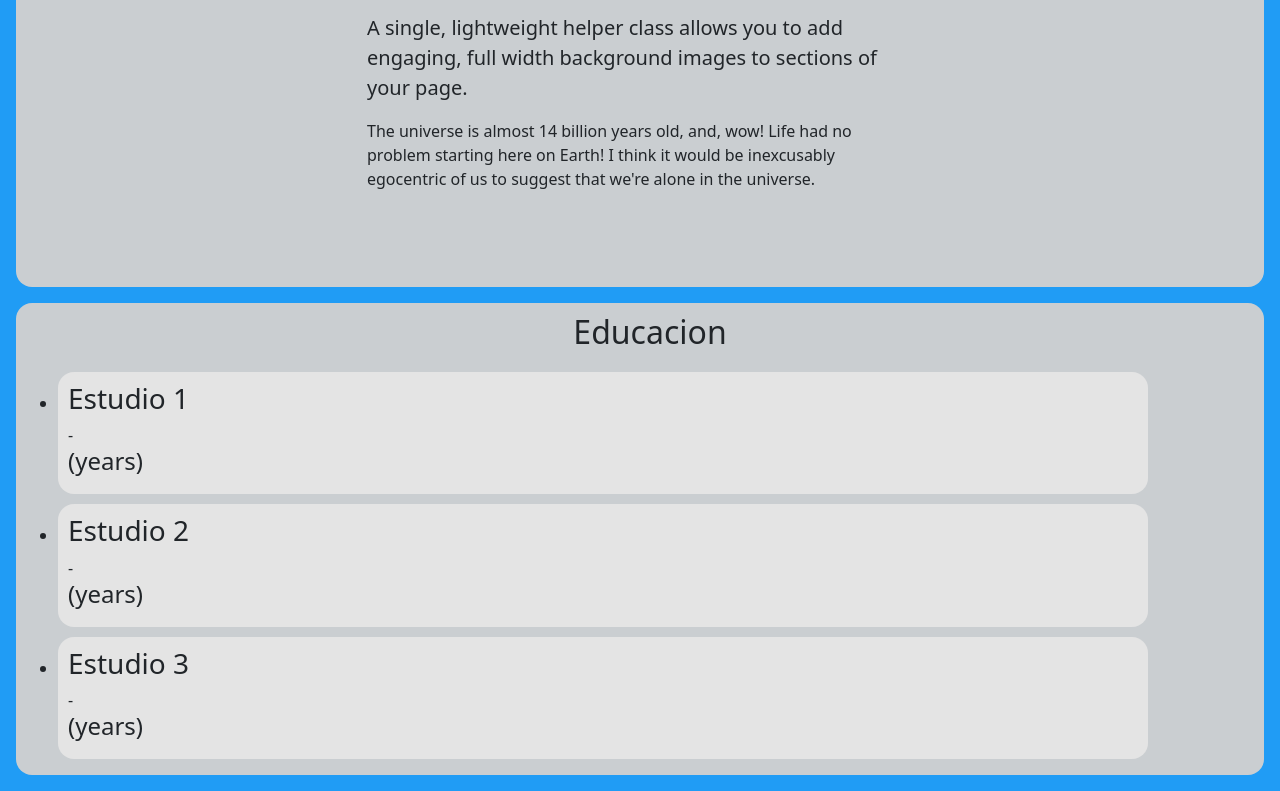
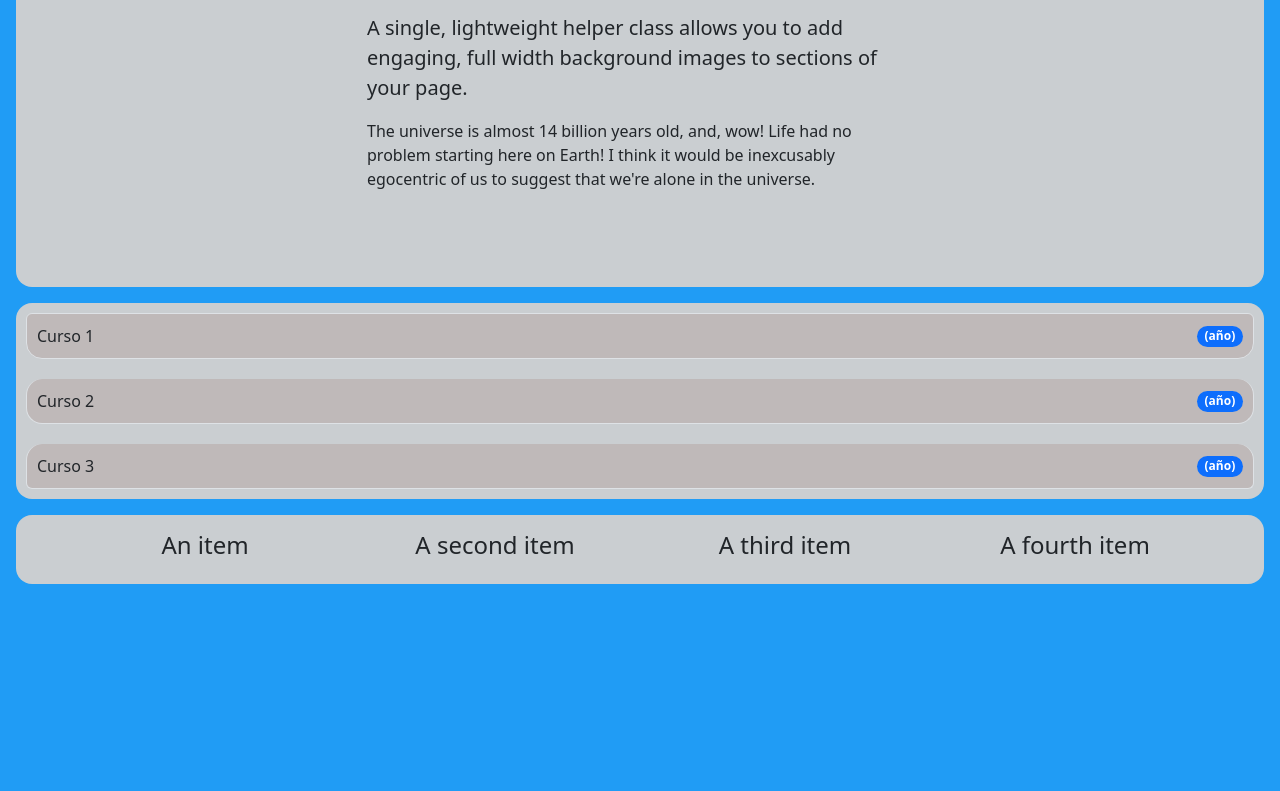
Before and after one commit to lucasalbornoz04/front-angular, an Angular app in the folder front/: page / in a window 1280 px wide. Shown: the part 597-1388 px from the top of the page. After the commit the page ends 1197 px from the top, so only its background shows below. Built offline with nearby package versions, Linux system fonts and the light colour scheme.

Commit message:
agregado skill

```diff
--- a/front/src/app/app.component.html
+++ b/front/src/app/app.component.html
@@ -2,3 +2,4 @@
 <app-header></app-header>
 <app-abount-me></app-abount-me>
 <app-education></app-education>
+<app-skill></app-skill>
--- a/front/src/app/app.module.ts
+++ b/front/src/app/app.module.ts
@@ -6,6 +6,7 @@ import { HeaderComponent } from './components/header/header.component';
 import { NavbarComponent } from './components/navbar/navbar.component';
 import { AbountMeComponent } from './components/abount-me/abount-me.component';
 import { EducationComponent } from './components/education/education.component';
+import { SkillComponent } from './components/skill/skill.component';
 
 @NgModule({
   declarations: [
@@ -13,7 +14,8 @@ import { EducationComponent } from './components/education/education.component';
     HeaderComponent,
     NavbarComponent,
     AbountMeComponent,
-    EducationComponent
+    EducationComponent,
+    SkillComponent
   ],
   imports: [
     BrowserModule
--- a/front/src/app/components/education/education.component.css
+++ b/front/src/app/components/education/education.component.css
@@ -10,7 +10,7 @@ h2{
     justify-content: center;
 }
 li{
-    background-color: rgb(228, 228, 228);
+    background-color: rgb(191, 185, 185);
     border-radius:1rem;
     padding: 10px;
     margin: 10px;
--- a/front/src/app/components/education/education.component.html
+++ b/front/src/app/components/education/education.component.html
@@ -1,18 +1,16 @@
-<section class="pay-5">
-<div class="row">
-    <h2>Educacion</h2>
-    <div class="col-lg-11">
-        <ul>
-            <li>
-                <h3>Estudio 1</h3> - <h4>(years)</h4>
-            </li>
-            <li>
-                <h3>Estudio 2</h3> - <h4>(years)</h4>
-            </li>
-            <li>
-                <h3>Estudio 3</h3> - <h4>(years)</h4>
-            </li>
-        </ul>
-    </div>
-</div>
+<section>
+    <ul class="list-group">
+        <li class="list-group-item d-flex justify-content-between align-items-center">
+          Curso 1
+          <span class="badge bg-primary rounded-pill">(año)</span>
+        </li>
+        <li class="list-group-item d-flex justify-content-between align-items-center">
+          Curso 2
+          <span class="badge bg-primary rounded-pill">(año)</span>
+        </li>
+        <li class="list-group-item d-flex justify-content-between align-items-center">
+          Curso 3
+          <span class="badge bg-primary rounded-pill">(año)</span>
+        </li>
+      </ul>
 </section>
--- /dev/null
+++ b/front/src/app/components/skill/skill.component.css
@@ -0,0 +1,14 @@
+section{
+    background-color: rgb(202, 206, 209);
+    margin: 1em;
+    border-radius: 1em;
+}
+.row{
+    margin:1em;
+    padding: 1em;
+}
+
+h4{
+    display: flex;
+    justify-content: space-evenly;
+}
--- /dev/null
+++ b/front/src/app/components/skill/skill.component.html
@@ -0,0 +1,10 @@
+<section>
+    <div class="container-fluid">
+        <div class="row">
+            <div class="col-sm-12 col-md-3"><h4>An item</h4></div>
+            <div class="col-sm-12 col-md-3"><h4>A second item</h4></div>
+            <div class="col-sm-12 col-md-3"><h4>A third item</h4></div>
+            <div class="col-sm-12 col-md-3"><h4>A fourth item</h4></div>
+        </div>
+    </div>
+</section>
--- /dev/null
+++ b/front/src/app/components/skill/skill.component.ts
@@ -0,0 +1,15 @@
+import { Component, OnInit } from '@angular/core';
+
+@Component({
+  selector: 'app-skill',
+  templateUrl: './skill.component.html',
+  styleUrls: ['./skill.component.css']
+})
+export class SkillComponent implements OnInit {
+
+  constructor() { }
+
+  ngOnInit(): void {
+  }
+
+}
```
Also changed, not shown: 1 other file (tests, documents, lock files or other folders).
